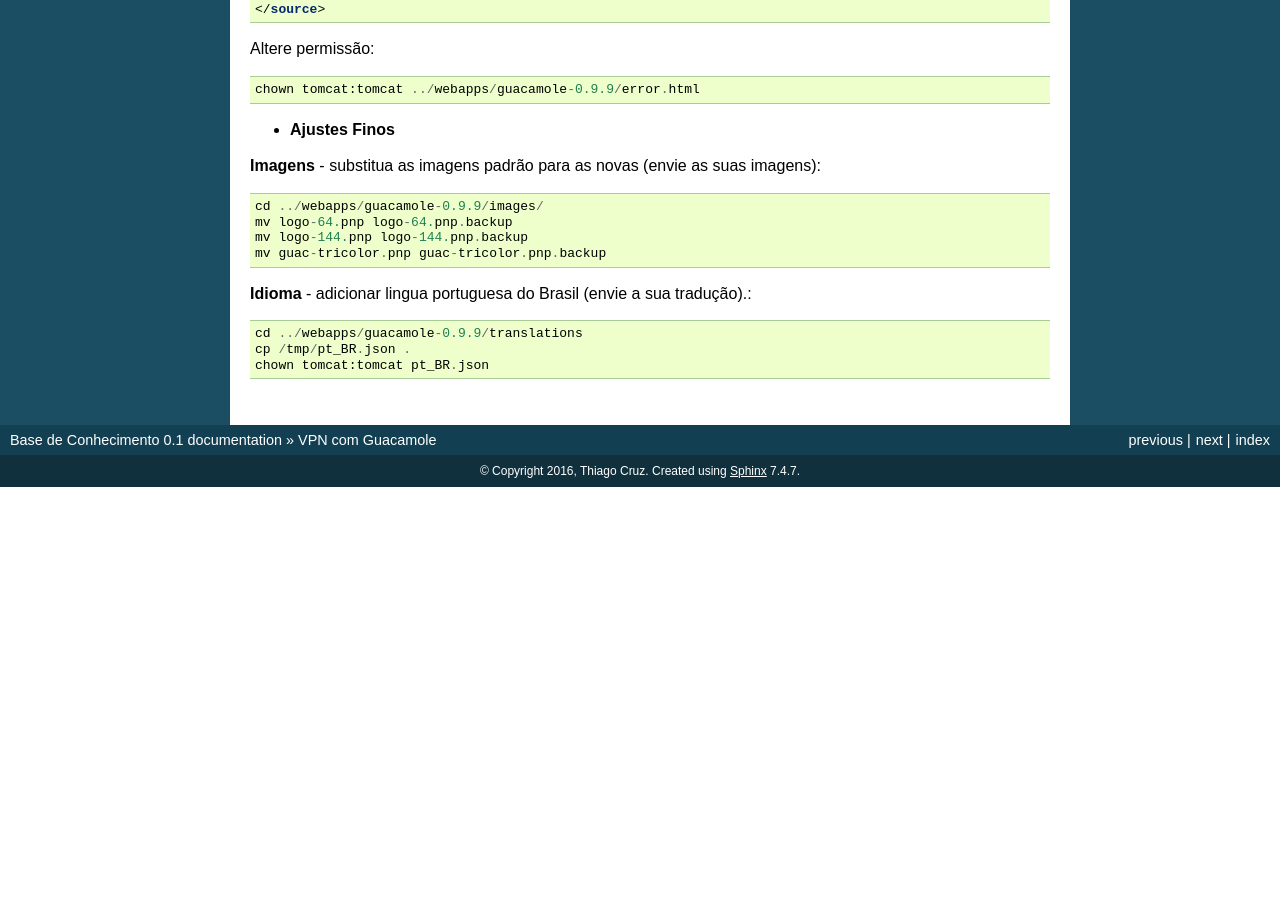
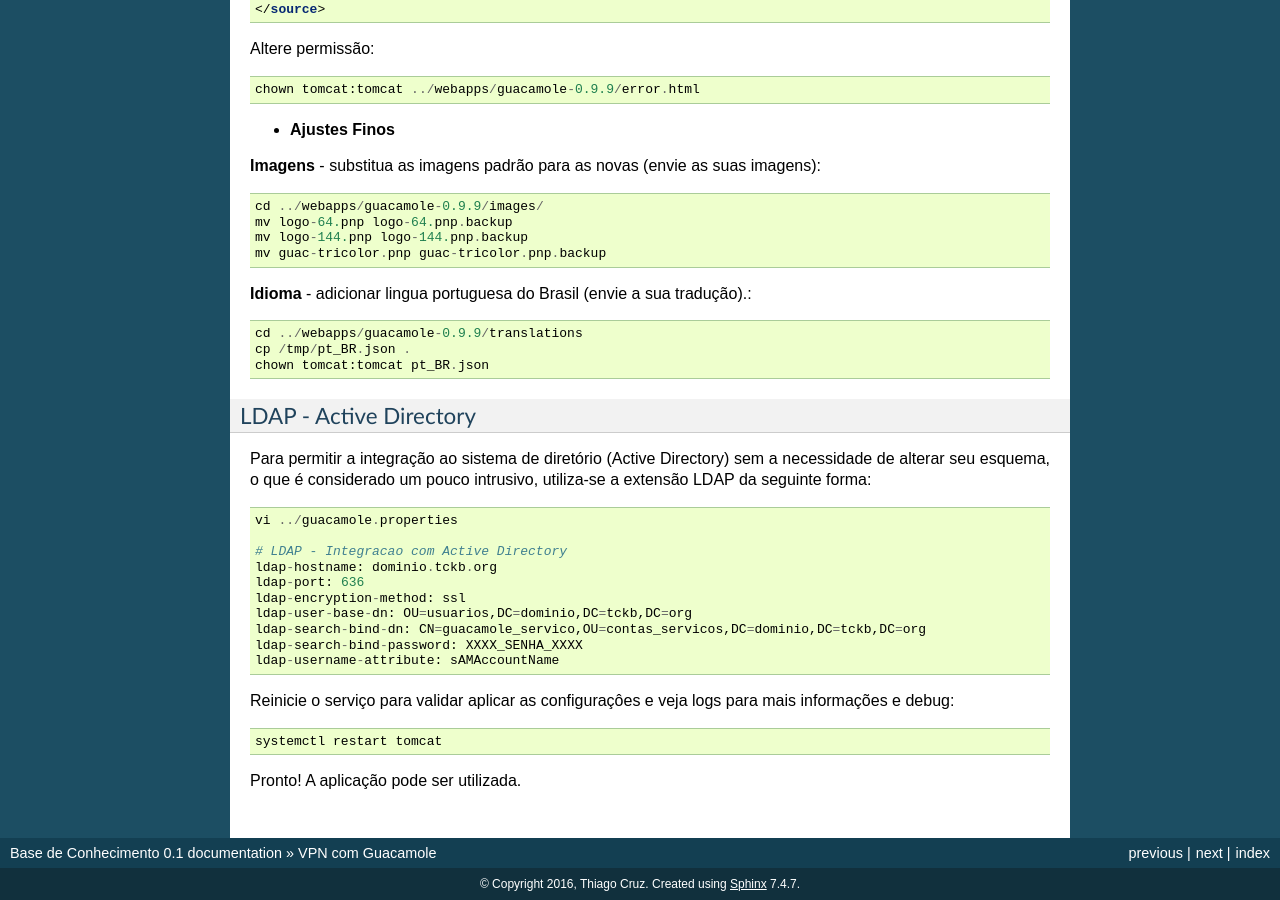
Before and after one commit to ThiagoCruzBr/kb, a Sphinx documentation site: the page built from source/vpn-guacamole.rst, in a window 1280 px wide and 900 px high, scrolled down 8987 px. Built offline with Sphinx 7.4.7, drawn with Linux system fonts in a browser that asks for light colours; before the commit the page ends 9474 px from its top, so only the background shows below that; some of the changed text lies outside the part shown.

Commit message:
Instalação e Configuração

```diff
--- a/source/vpn-guacamole.rst
+++ b/source/vpn-guacamole.rst
@@ -531,3 +531,26 @@ Altere permissão::
     cd ../webapps/guacamole-0.9.9/translations
     cp /tmp/pt_BR.json .
     chown tomcat:tomcat pt_BR.json
+
+
+LDAP - Active Directory
+"""""""""""""""""""""""
+
+Para permitir a integração ao sistema de diretório (Active Directory) sem a necessidade de alterar seu esquema, o que é considerado um pouco intrusivo, utiliza-se a extensão LDAP da seguinte forma::
+
+    vi ../guacamole.properties
+
+    # LDAP - Integracao com Active Directory
+    ldap-hostname: dominio.tckb.org
+    ldap-port: 636
+    ldap-encryption-method: ssl
+    ldap-user-base-dn: OU=usuarios,DC=dominio,DC=tckb,DC=org
+    ldap-search-bind-dn: CN=guacamole_servico,OU=contas_servicos,DC=dominio,DC=tckb,DC=org
+    ldap-search-bind-password: XXXX_SENHA_XXXX
+    ldap-username-attribute: sAMAccountName
+
+Reinicie o serviço para validar aplicar as configuraçôes e veja logs para mais informações e debug::
+
+    systemctl restart tomcat
+
+Pronto! A aplicação pode ser utilizada.
```
Also changed, not shown: other parts of source/vpn-guacamole.rst (+1 -1 lines).
